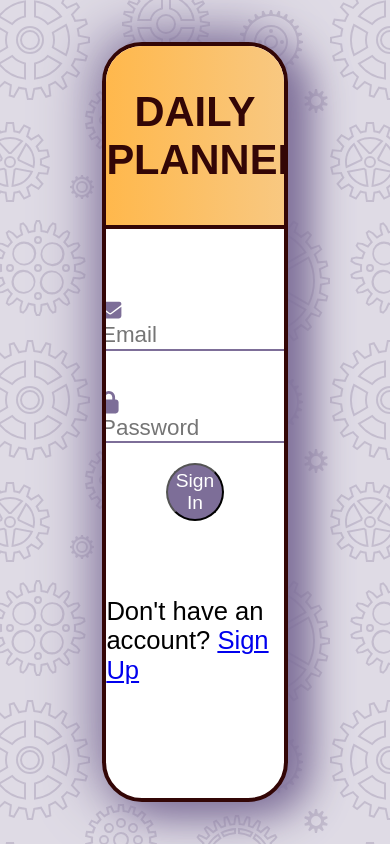
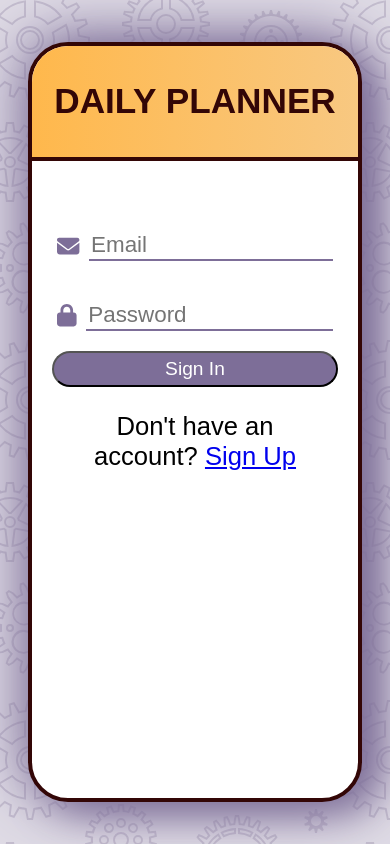
Before and after one commit to rodgersajb/daily-planner, a React (Vite) app: page / in a window 390 px wide. Built offline with nearby package versions, Linux system fonts and the light colour scheme; no server answers; a web font is replaced by a local one.

Commit message:
added media queries for SignIn/SignOut Component...mostly just adjusting input widths and font-sizes

```diff
--- a/src/Components/Priority.jsx
+++ b/src/Components/Priority.jsx
@@ -3,8 +3,16 @@ import { db } from "./firebase";
 import { ref, remove } from "firebase/database";
 import { AuthContext } from "../Contexts/AuthContext";
 import { FontAwesomeIcon } from "@fortawesome/react-fontawesome";
+import { useDrag } from "react-dnd";
 
 const Priority = (props) => {
+
+  const [{isDragging}, drag] = useDrag(() => ({
+    type: 'priority',
+    collect: (monitor) => ({
+      isDragging: !!monitor.isDragging(),
+    })
+  }))
   const { currentUser } = useContext(AuthContext);
 
   const priorityRef = ref(
@@ -19,7 +27,8 @@ const Priority = (props) => {
   };
   return (
     <>
-      <div className="priority-entry">
+      <div className="priority-entry"
+      drag={ref}>
         <p>{props.description}</p>
         <div className="garbage">
           <FontAwesomeIcon onClick={handleDelete} icon="fa-solid fa-trash" />
--- a/src/Components/SignIn.jsx
+++ b/src/Components/SignIn.jsx
@@ -86,11 +86,11 @@ const SignIn = () => {
           </div>
 
           <button onClick={handleSignIn}>Sign In</button>
+
+          <p>
+            Don't have an account? <Link to="/Signup">Sign Up</Link>
+          </p>
         </div>
-
-        <p>
-          Don't have an account? <Link to="/Signup">Sign Up</Link>
-        </p>
       </form>
     </div>
   );
--- a/src/Components/SignUp.scss
+++ b/src/Components/SignUp.scss
@@ -37,6 +37,41 @@ body {
         margin: 50px 0 50px 0;
 
         width: 100%;
+        .input {
+          display: flex;
+          align-items: center;
+          margin: 20px 0 20px 0;
+          width: 50%;
+          input {
+            border: none;
+            border-bottom: 2px solid $bodyColor;
+            width: 12rem;
+            outline: none;
+            font-size: 1.4rem;
+            color: $bodyColor;
+            width: 95%;
+          }
+          .fa-envelope,
+          .fa-lock,
+          .fa-signature {
+            color: $bodyColor;
+            padding-right: 10px;
+            font-size: 1.4rem;
+          }
+        }
+
+        button {
+          background-color: $bodyColor;
+          color: #fff;
+          width: 7rem;
+          padding: 5px;
+          border-radius: 5rem;
+          font-size: 1.2rem;
+          width: calc(50% + 10px);
+        }
+        p {
+          font-size: 1.6rem;
+        }
       }
       .planner-container {
         background: linear-gradient(
@@ -57,37 +92,55 @@ body {
           font-weight: bold;
         }
       }
-      .input {
-        margin: 20px;
-        input {
-          border: none;
-          border-bottom: 2px solid $bodyColor;
-          width: 12rem;
-          outline: none;
-          font-size: 1.4rem;
-          color: $bodyColor;
     }
-        .fa-envelope,
-        .fa-lock,
-        .fa-signature {
-          color: $bodyColor;
-          padding-right: 10px;
-          font-size: 1.4rem;
   }
 }
 
+@media (max-width: 830px) {
+  body {
+    .wrapper {
+      form {
+        width: 90%;
+        .form-container {
+          .input {
+            width: 65%;
+          }
           button {
-        background-color: $bodyColor;
-        color: #fff;
-        width: 7rem;
-        padding: 5px;
-        border-radius: 5rem;
-        font-size: 1.2rem;
-        width: 33%;
-      }
+            width: calc(65% + 10px);
           }
           p {
-      font-size: 1.6rem;
+            text-align: center;
+            width: 85%;
           }
         }
       }
+    }
+  }
+}
+
+@media (max-width: 500px) {
+  body {
+    .wrapper {
+      form {
+        width: 90%;
+        .planner-container {
+          h3 {
+            font-size: 2.2rem;
+          }
+        }
+        .form-container {
+          .input {
+            width: 85%;
+          }
+          button {
+            width: calc(85% + 10px);
+          }
+          p {
+            text-align: center;
+            width: 75%;
+          }
+        }
+      }
+    }
+  }
+}
```
Also changed, not shown: src/Components/Priorities.jsx (+7 -2 lines). Lines whose indentation alone changed are shown as unchanged.
